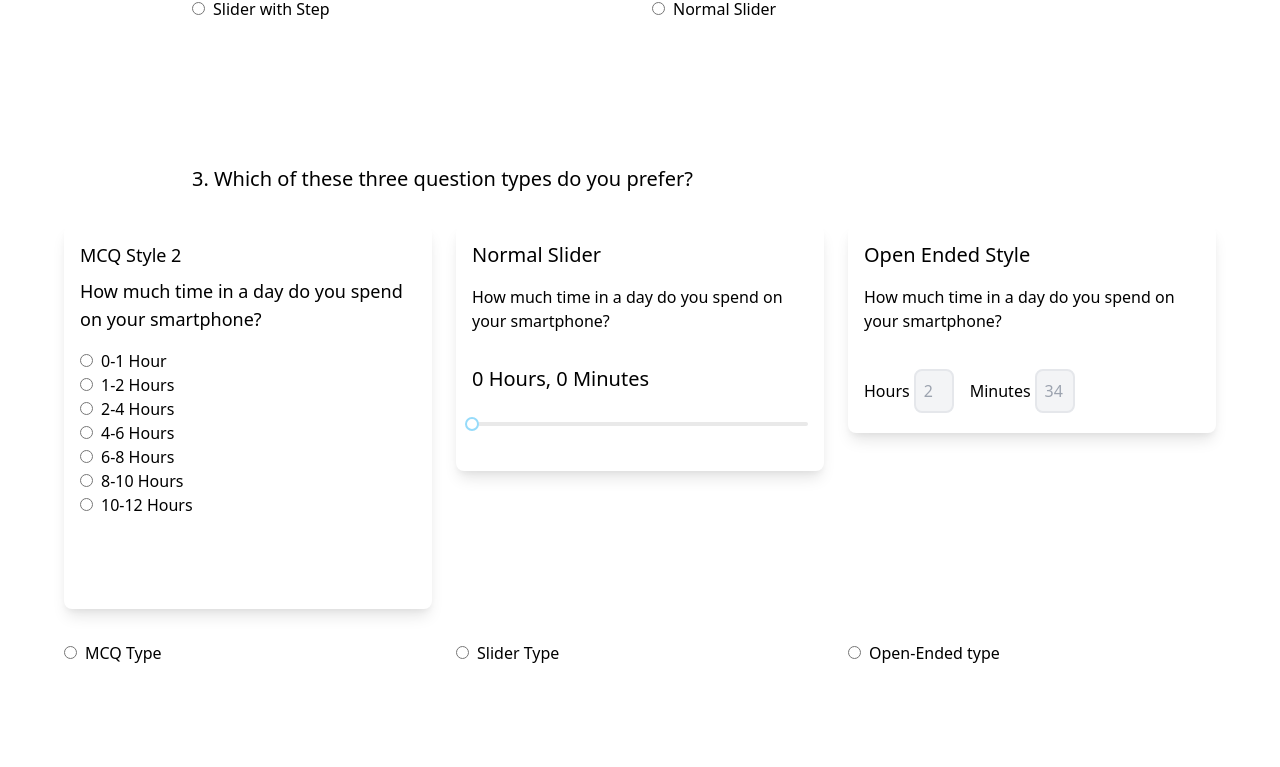
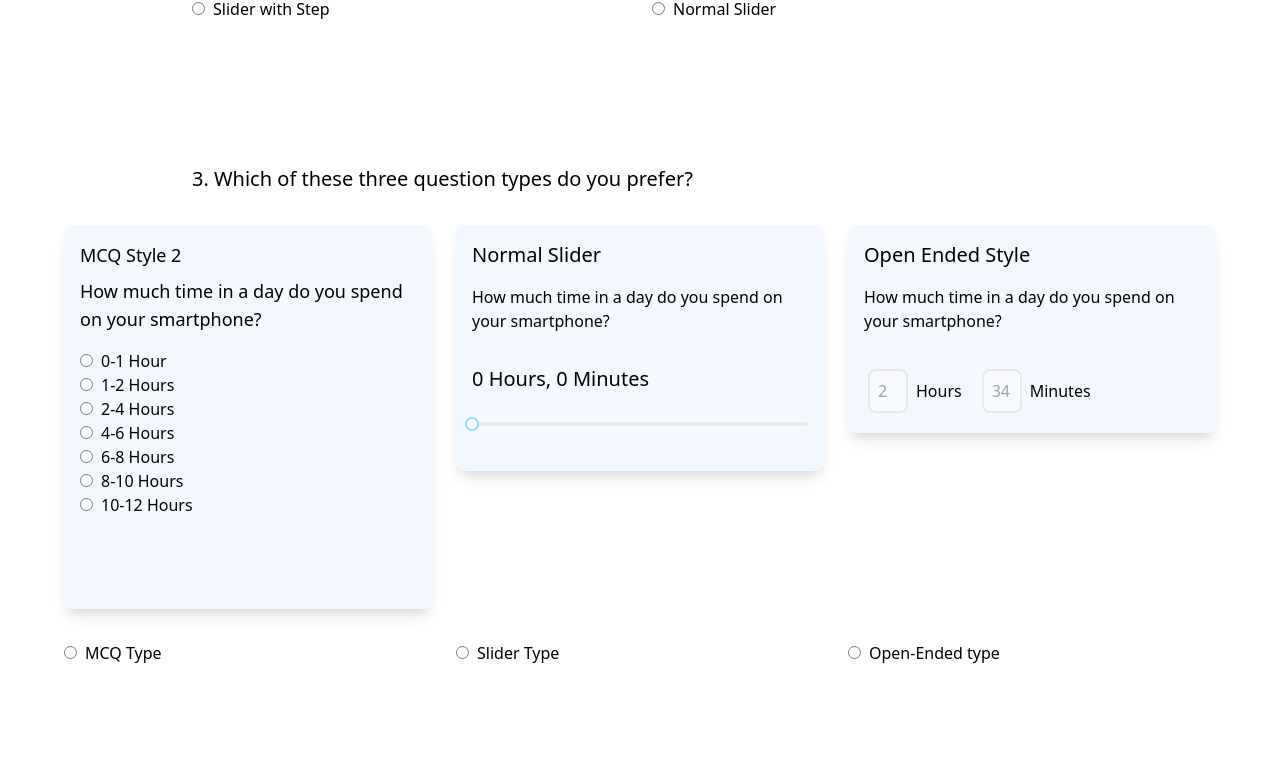
Before and after one commit to GLaDO8/sc-input-pref-testing, a React (Create React App) app: page / in a window 1280 px wide. Shown: the part 1433-2200 px from the top of the page. Built offline with nearby package versions, Linux system fonts and the light colour scheme.

Commit message:
added background to questions

```diff
--- a/src/Components/Opentype.js
+++ b/src/Components/Opentype.js
@@ -5,27 +5,30 @@ class Opentype extends Component {
   render() {
     return (
       <div>
-        <div className="rounded-lg bg-white shadow-lg p-4">
+        <div className="rounded-lg bg-blue-50 bg-opacity-75 shadow-lg p-4">
           <h2 className="text-xl font-medium mb-4">Open Ended Style</h2>
           <form>
             <div className="mb-8">
               <p>How much time in a day do you spend on your smartphone?</p>
             </div>
             <div className="flex flex-row items-center">
-              <label for="hour">Hours</label>
               <input
                 id="hour"
                 type="text"
-                className="bg-gray-100 rounded-lg p-2 border-gray-200 border-2 w-10 m-1 mr-4"
+                className="bg-gray-50 rounded-lg p-2 border-gray-200 border-2 w-10 m-1 mr-2"
                 placeholder="2"
               />
-              <label for="minute">Minutes</label>
+              <label for="hour" className="mr-4">
+                Hours
+              </label>
+
               <input
                 id="minute"
                 type="text"
-                className="bg-gray-100 rounded-lg p-2 border-gray-200 border-2 w-10 m-1"
+                className="bg-gray-50 rounded-lg p-2 border-gray-200 border-2 w-10 m-1 mr-2"
                 placeholder="34"
               />
+              <label for="minute">Minutes</label>
             </div>
           </form>
         </div>
--- a/src/Components/Qchoicetype1.js
+++ b/src/Components/Qchoicetype1.js
@@ -4,7 +4,7 @@ class Qchoicetype1 extends Component {
   render() {
     return (
       <div>
-        <div className="rounded-lg bg-white shadow-lg p-4 h-96">
+        <div className="rounded-lg bg-blue-50 bg-opacity-75 shadow-lg p-4 h-96">
           <div className="flex flex-row justify-between">
             <form>
               <p className="text-lg font-medium mb-2">MCQ Style 1</p>
--- a/src/Components/Qchoicetype2.js
+++ b/src/Components/Qchoicetype2.js
@@ -4,7 +4,7 @@ class Qchoicetype2 extends Component {
   render() {
     return (
       <div>
-        <div className="rounded-lg bg-white shadow-lg p-4 h-96">
+        <div className="rounded-lg bg-blue-50 bg-opacity-75 shadow-lg p-4 h-96">
           <div className="flex flex-row justify-between">
             <form>
               <p className="text-lg font-medium mb-2">MCQ Style 2</p>
--- a/src/Components/Slidertype1.js
+++ b/src/Components/Slidertype1.js
@@ -18,7 +18,7 @@ class Slidertype1 extends Component {
     const { sliderValue } = this.state;
     return (
       <div>
-        <div className="rounded-lg bg-white shadow-lg p-4">
+        <div className="rounded-lg bg-blue-50 bg-opacity-75 shadow-lg p-4">
           <h2 className="text-xl font-medium mb-4">Slider with Step</h2>
           <p className="mb-8">
             How much time in a day do you spend on your smartphone?
--- a/src/Components/Slidertype2.js
+++ b/src/Components/Slidertype2.js
@@ -18,7 +18,7 @@ class Slidertype2 extends Component {
     const { sliderValue } = this.state;
     return (
       <div>
-        <div className="rounded-lg bg-white shadow-lg p-4">
+        <div className="rounded-lg bg-blue-50 bg-opacity-75 shadow-lg p-4">
           <h2 className="text-xl font-medium mb-4">Normal Slider</h2>
           <p className="mb-8">
             How much time in a day do you spend on your smartphone?
```
